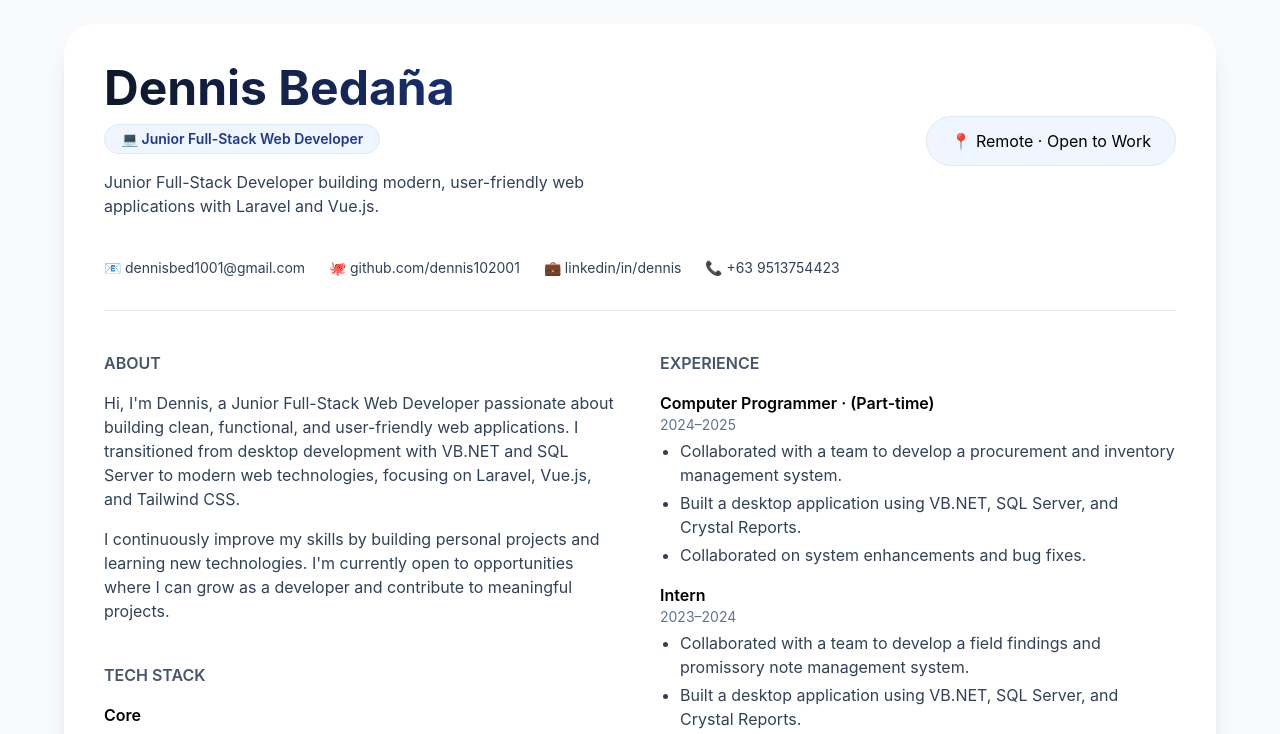
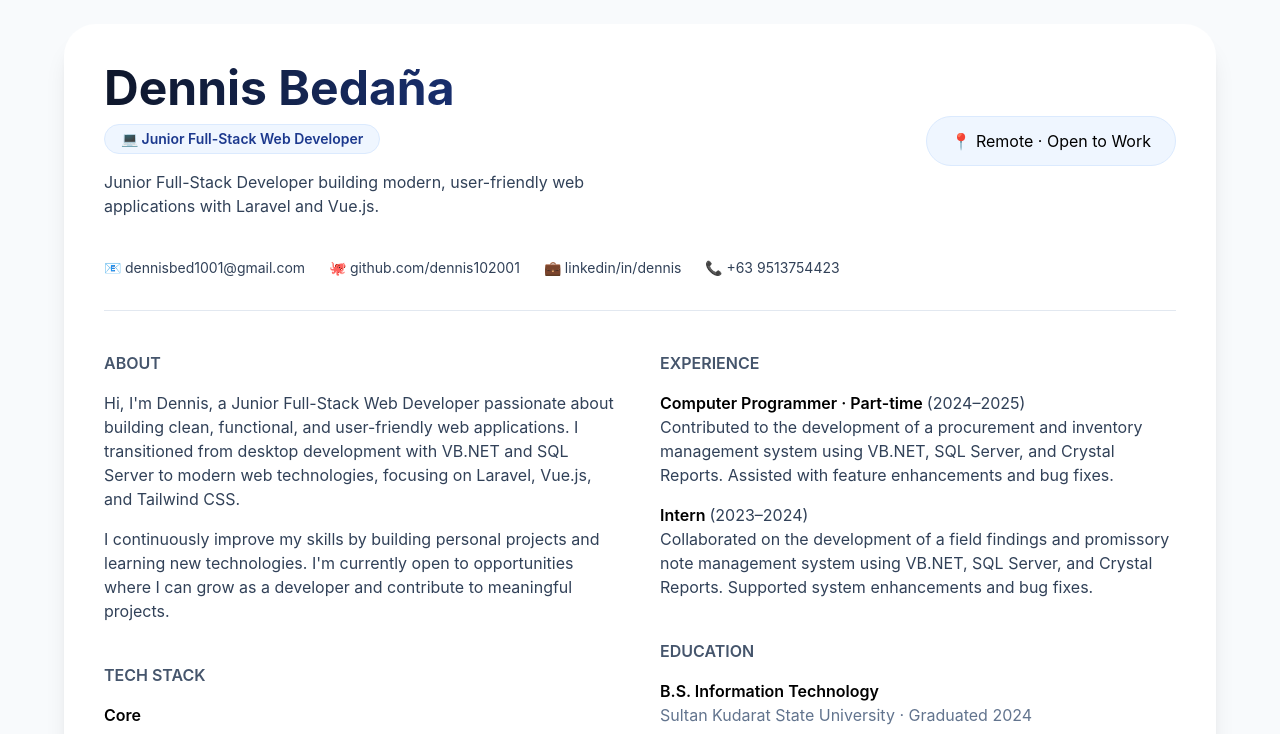
Before and after one commit to dennis102001/personal_portfolio, a Vue app: page / in a window 1280 px wide. Shown: the top 734 px of the page. Built offline with nearby package versions, Linux system fonts and the light colour scheme.

Commit message:
update experience content

```diff
--- a/src/views/HomeView.vue
+++ b/src/views/HomeView.vue
@@ -117,7 +117,7 @@
 
         </div>
 
-        <!-- Experience & Education -->
+        <!-- Experiences, Education, & Certifications -->
         <div class="flex flex-col gap-10">
           <div>
             <h2 class="uppercase font-semibold text-slate-600 mb-4">
@@ -127,27 +127,22 @@
             <div class="space-y-4">
               <div>
                 <h3 class="font-semibold">
-                  Computer Programmer · (Part-time)
+                  Computer Programmer · Part-time <span class="font-normal text-slate-700">(2024–2025)</span>
                 </h3>
-                <p class="text-sm text-slate-500">2024–2025</p>
-                <ul class="list-disc list-outside ml-5 text-slate-700 space-y-1 mt-1">
-                  <li>Collaborated with a team to develop a procurement and inventory management system.</li>
-                  <li>Built a desktop application using VB.NET, SQL Server, and Crystal Reports.</li>
-                  <li>Collaborated on system enhancements and bug fixes.</li>
-
-                </ul>
+                <p class="text-slate-700">
+                  Contributed to the development of a procurement and inventory management system using VB.NET, SQL Server, and Crystal Reports.
+                  Assisted with feature enhancements and bug fixes.
+                </p>
               </div>
 
               <div>
                 <h3 class="font-semibold">
-                  Intern
+                  Intern <span class="font-normal text-slate-700">(2023–2024)</span>
                 </h3>
-                <p class="text-sm text-slate-500">2023–2024</p>
-                <ul class="list-disc list-outside ml-5 text-slate-700 space-y-1 mt-1">
-                  <li>Collaborated with a team to develop a field findings and promissory note management system.</li>
-                  <li>Built a desktop application using VB.NET, SQL Server, and Crystal Reports.</li>
-                  <li>Assisted in system enhancements and bug fixes.</li>
-                </ul>
+                <p class="text-slate-700">
+                  Collaborated on the development of a field findings and promissory note management system using VB.NET, SQL Server,
+                  and Crystal Reports. Supported system enhancements and bug fixes.
+                </p>
               </div>
             </div>
           </div>
```
